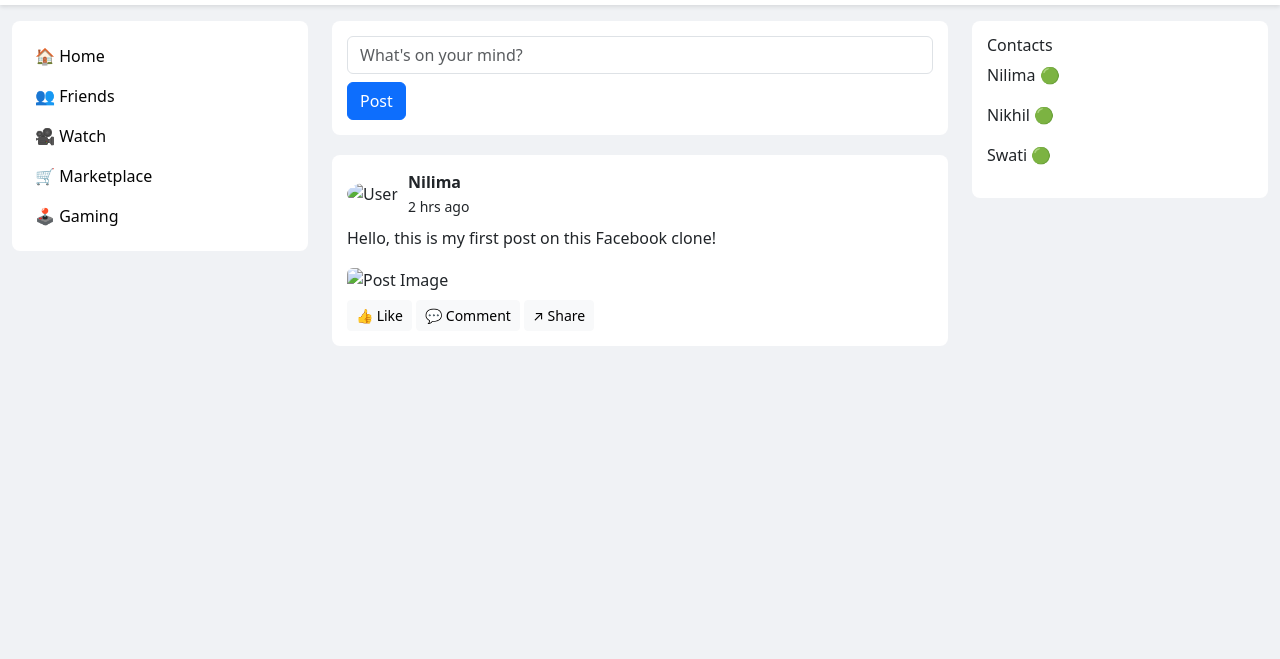
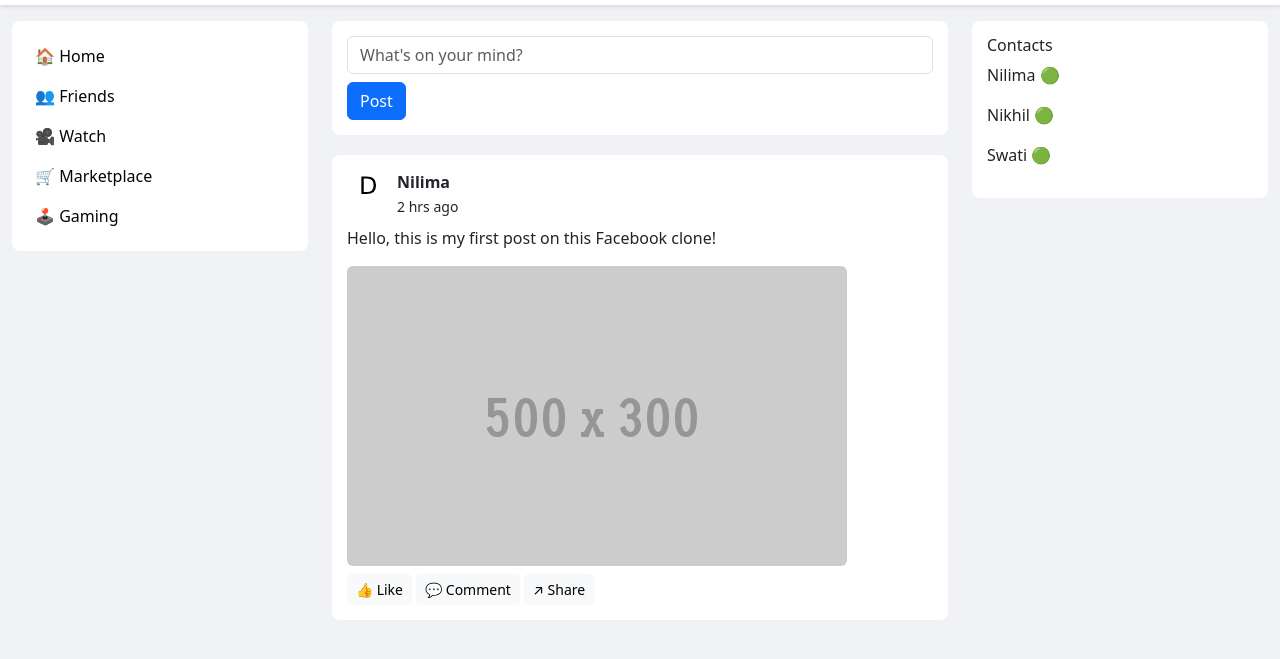
Before and after one commit to Nilimabalk/Facebookclone, a plain HTML site: page index.html in a window 1280 px wide. Shown: the part 57-716 px from the top of the page. Drawn offline with nearby package versions, Linux system fonts and the light colour scheme.

Commit message:
Update index.html

```diff
--- a/index.html
+++ b/index.html
@@ -47,14 +47,14 @@
             <!-- Example Post -->
             <div class="post-card">
                 <div class="post-header">
-                    <img src="image/user.jpg" alt="User">
+                    <img src="user.jpg" alt="User">
                     <div>
                         <strong>Nilima</strong><br>
                         <small>2 hrs ago</small>
                     </div>
                 </div>
                 <p class="mt-2">Hello, this is my first post on this Facebook clone!</p>
-                <img src="image/500x3004.gif" class="img-fluid rounded" alt="Post Image">
+                <img src="500x3004.gif" class="img-fluid rounded" alt="Post Image">
                 <div class="mt-2">
                     <button class="btn btn-light btn-sm">👍 Like</button>
                     <button class="btn btn-light btn-sm">💬 Comment</button>
```
